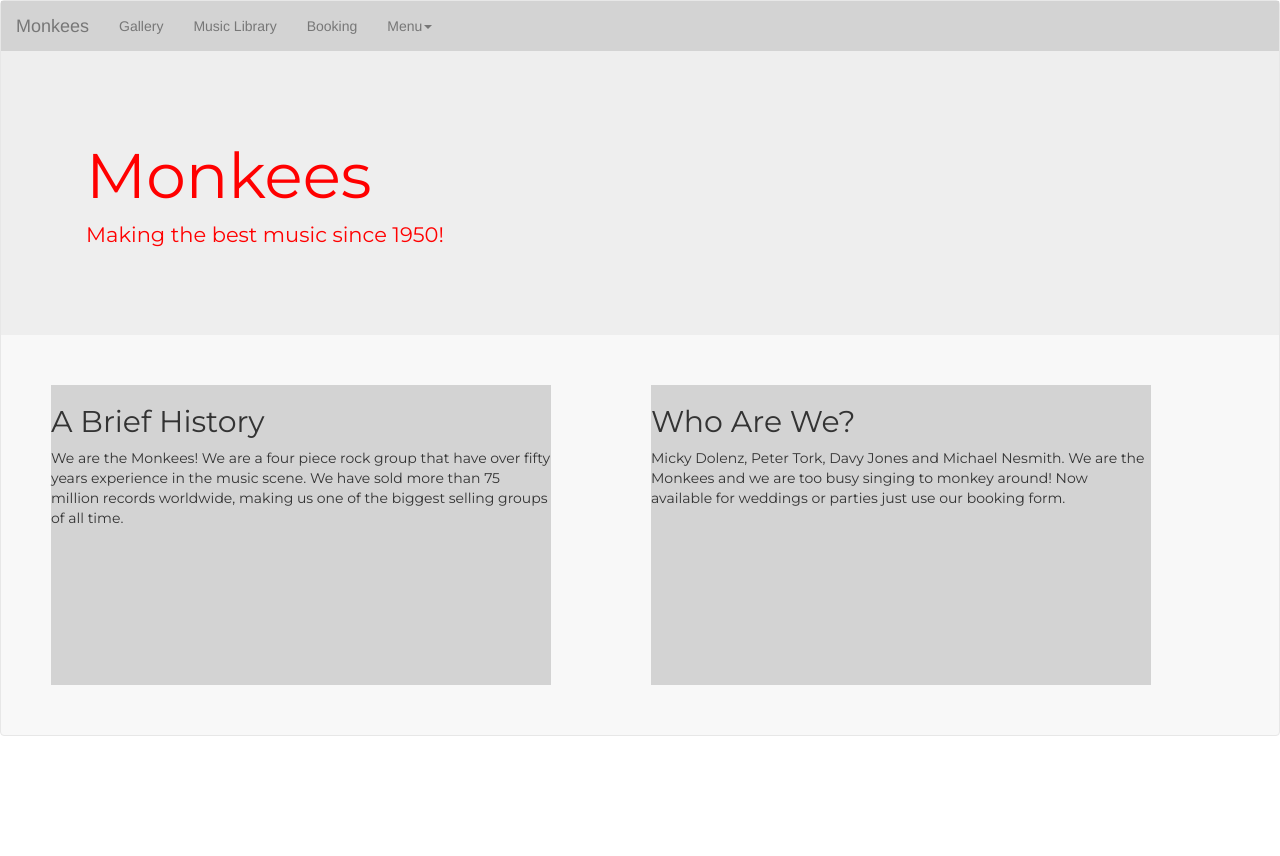
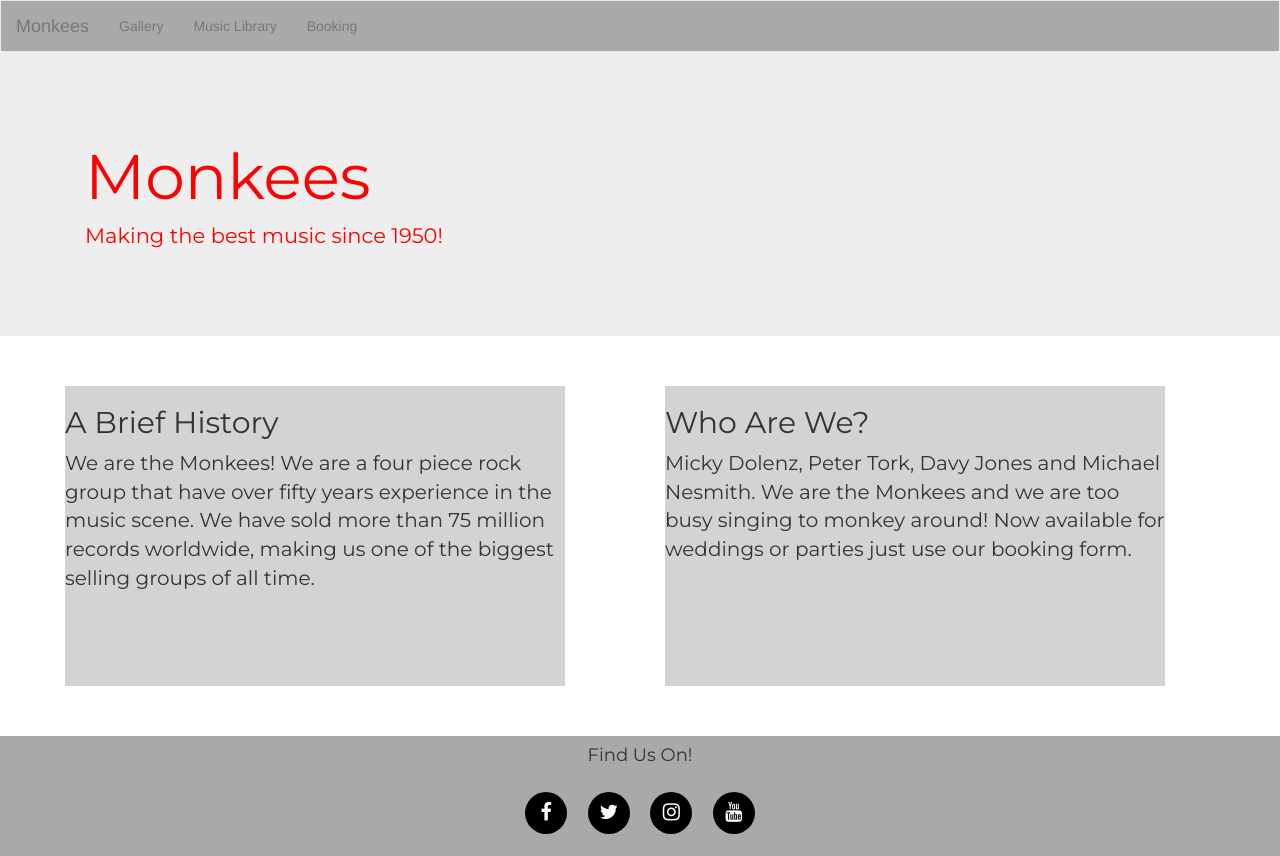
Before and after one commit to Code-Institute-Submissions/monkeesproject, a plain HTML site: page index.html in a window 1280 px wide. Before the commit the page ends 800 px from the top, so only its background shows below. Drawn offline with nearby package versions, Linux system fonts and the light colour scheme.

Commit message:
added footer and new page

```diff
--- a/index.html
+++ b/index.html
@@ -1,6 +1,8 @@
 <!DOCTYPE html>
 
 <html lang="en">
+
+<title>Monkees</title>
 
 <head>
     <link rel="stylesheet" href="https://stackpath.bootstrapcdn.com/bootstrap/3.3.7/css/bootstrap.min.css " type="text/css" />
@@ -9,8 +11,6 @@
     <link rel="stylesheet" href="style.css" type="text/css" />
 
 </head>
-
-<body>
 
 <nav class="navbar navbar-default">
     <div class="navbar-style">
@@ -21,7 +21,7 @@
         <span class="icon-bar"></span>
         <span class="icon-bar"></span>
       </button>
-                    <a class="navbar-brand" href="#">Monkees</a>
+            <a class="navbar-brand" href="index.html">Monkees</a>
         </div>
         <div class="collapse navbar-collapse" id="navbar-collapse-1">
             <ul class="nav navbar-nav">
@@ -29,7 +29,7 @@
                 <li><a href="#">Music Library</a></li>
                 <li><a href="#">Booking</a></li>
                 <li class="dropdown">
-                            <a href="#" class="dropdown-toggle" data-toggle="dropdown" role="button" aria-haspopup="true" aria-expanded="false">Menu<span class="caret"></span></a>
+                    <a href="index.html" class="dropdown-toggle" data-toggle="dropdown" role="button" aria-haspopup="true" aria-expanded="false">Menu<span class="caret"></span></a>
                     <ul class="dropdown-menu">
                         <li><a href="#">Gallery</a></li>
                         <li><a href="#">Music Library</a></li>
@@ -38,7 +38,8 @@
                 </li>
             </ul>
         </div>
-
+        </div>
+        </nav>
 
             <div class="jumbotron">
                 <div class="container-fluid">
@@ -46,28 +47,43 @@
                     <p>Making the best music since 1950!</p>
                 </div>
             </div>
-            </div>
-        <section>
+
+
+
+
+        <section class="container-fluid">
             <div class=".col-md-4">
                 <div class="row band-history">
                     <h2 class="about-us">A Brief History</h2>
-                    <p>We are the Monkees! We are a four piece rock group that have over fifty years experience in the music scene.
-                    We have sold more than 75 million records worldwide, making us one of the biggest selling groups of all time.</p>
+                    <p>We are the Monkees! We are a four piece rock group that have over fifty years experience in the music scene. We have sold more than 75 million records worldwide, making us one of the biggest selling groups of all time.</p>
                 </div>
             </div>
-
-
-
             <div class=".col-md-4">
                 <div class="row band-members">
                     <h2 class="the-members">Who Are We?</h2>
-                        <p>Micky Dolenz, Peter Tork, Davy Jones and Michael Nesmith.
-                        We are the Monkees and we are too busy singing to monkey around!
-                        Now available for weddings or parties just use our booking form.</p>
+                    <p>Micky Dolenz, Peter Tork, Davy Jones and Michael Nesmith. We are the Monkees and we are too busy singing to monkey around! Now available for weddings or parties just use our booking form.</p>
                 </div>
             </div>
         </section>
 
-</body>
+
+
+
+        <footer class="container-fluid">
+            <div class=".col=md-4">
+                <div id="footer-details" class="row">
+                    <h4>Find Us On!</h4>
+                    <div class="footer-links">
+                        <ul class="list-inline social-links">
+                            <li><a target="_blank" href="#"><i class="fa fa-facebook"></i></a></li>
+                            <li><a target="_blank" href="#"><i class="fa fa-twitter"></i></a></li>
+                            <li><a target="_blank" href="#"><i class="fa fa-instagram"></i></a></li>
+                            <li><a target="_blank" href="#"><i class="fa fa-youtube"></i></a></li>
+                        </ul>
+                    </div>
+                </div>
+            </div>
+
+    </footer>
 
 </html>
--- a/style.css
+++ b/style.css
@@ -1,13 +1,16 @@
 @import url('https://fonts.googleapis.com/css?family=Montserrat');
 
 /*-------------------navbar*/
+
+.navbar {
+    margin-bottom: 0;
+    padding: 0;
+}
+
 .navbar-style {
-    padding: 0;
-    margin: 0;
-    background-color: #D3D3D3;
+    background-color:  #A9A9A9;
 
 }
-
 
 
 /*-------------------jumbatron*/
@@ -16,7 +19,7 @@
     padding: 70px;
     margin-bottom: 0px;
     background-image: url(/project-assets/stream-1/band-assets/images/monkees.jpg);
-    color: 	#FF0000;
+    color: #FF0000;
     background-size: cover;
     background-repeat: no-repeat;
     width: 100%;
@@ -34,6 +37,7 @@
     padding: 0;
     font-family: Montserrat, sans-serif;
     background-color: #D3D3D3;
+     font-size: 20px;
 }
 
 .band-members {
@@ -44,6 +48,51 @@
     padding: 0;
     font-family: Montserrat, sans-serif;
     background-color: #D3D3D3;
-
+    font-size: 20px;
 
 }
+
+/*-------------------band history*/
+
+footer {
+    min-height: 120px;
+    background-color: #A9A9A9;
+    margin: 0;
+    margin-bottom: auto;
+}
+
+.social-links {
+    margin: 0;
+
+}
+
+.social-links li a i {
+    width: 42px;
+    height: 42px;
+    padding: 14px 0;
+    border-radius: 80%;
+    font-size: 20px;
+    line-height: 12px;
+    text-align: center;
+    color: #fafafa;
+    background: #000000;
+}
+
+.social-links li a i:hover {
+    background: #FF0000;
+
+}
+
+#footer-details {
+    text-align: center;
+    font-size: 40px;
+    font-family: Montserrat, sans-serif;
+}
+
+/*-------------------media queries*/
+
+@media (min-width : 768px) {
+    .dropdown-toggle {
+        display: none!important;
+}
+}
```
Also changed, not shown: gallery.html (added). Lines whose indentation alone changed are shown as unchanged.
